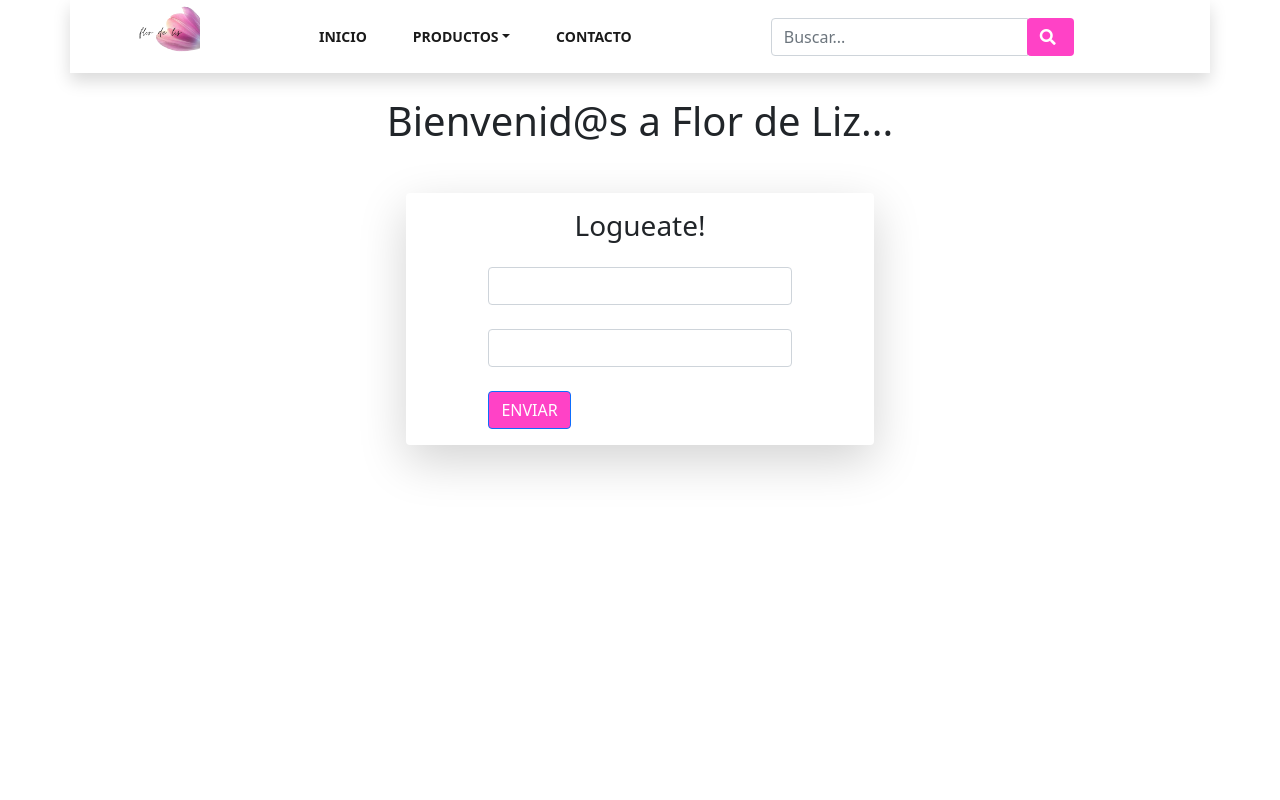
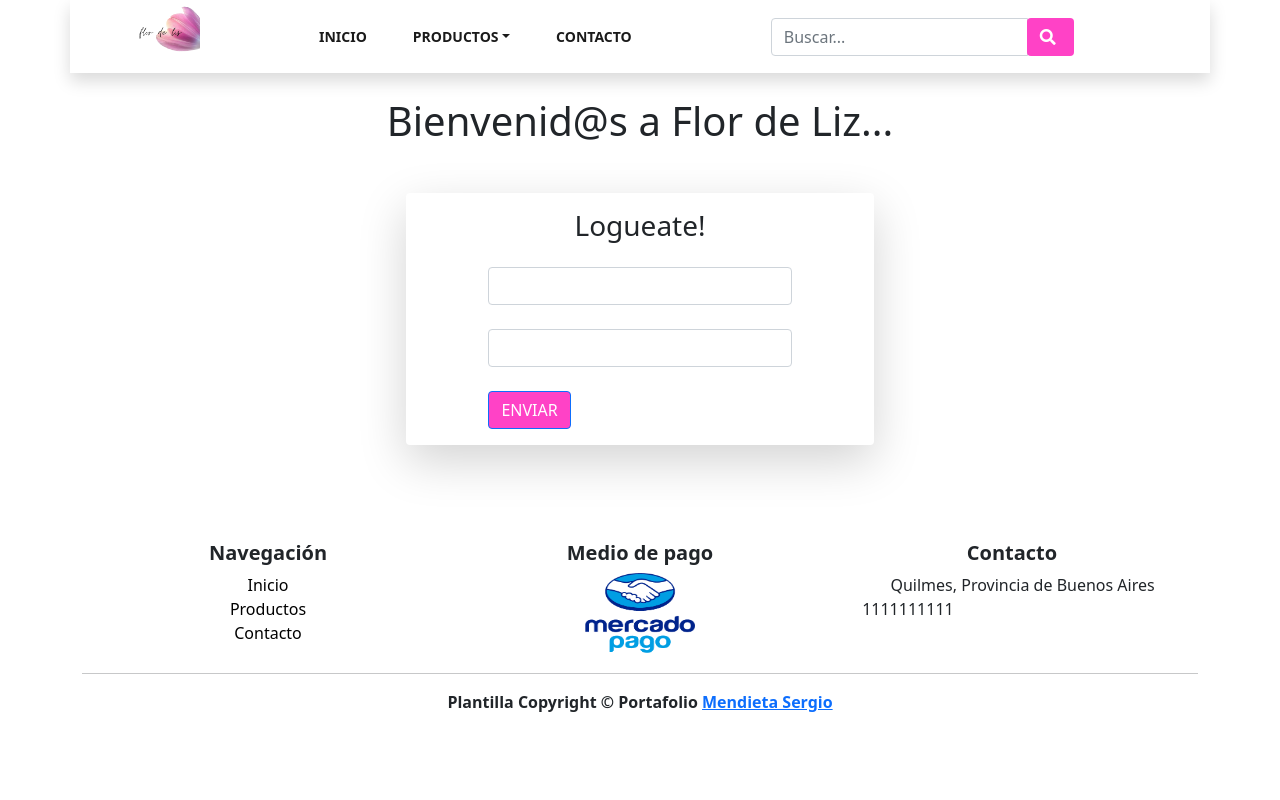
Before and after one commit to MendietaSergio/Flor_de_Lis, a React (Create React App) app: page /Login in a window 1280 px wide. Shown: the top 800 px of the page. Built offline with nearby package versions, Linux system fonts and the light colour scheme.

Commit message:
Añade comentarios para ir mejorando el logín/registro a futuro

```diff
--- a/src/pages/Signin.js
+++ b/src/pages/Signin.js
@@ -1,6 +1,5 @@
 import { useState } from 'react'
-import { Link } from 'react-router-dom'
-
+import Footer from "../components/Footer/Footer";
 /* Componentes */
 import {Register} from '../components/Register/Register';
 import {Login} from '../components/Login/Login';
@@ -39,6 +38,7 @@ export const Signin = () =>{
       </div>
       {login ? <Login /> : <Register />}
             </div>
+            <Footer/>
         </>
     )
 }
```
